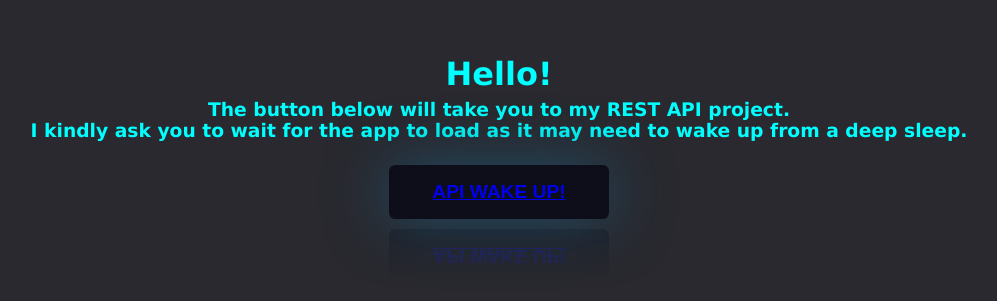
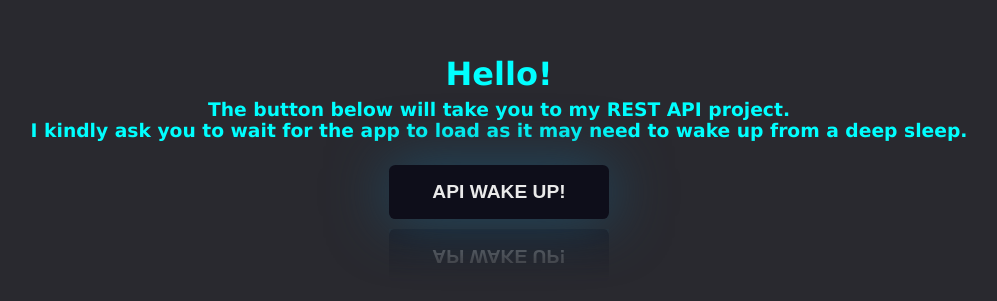
Before and after one commit to deljanin/Middleman, a plain HTML site: page index.html in a window 1280 px wide. Shown: the part 263-564 px from the top of the page, without its empty margins (141-1138 px from the left). Drawn offline with Linux system fonts and the light colour scheme.

Commit message:
Minor fix for the href styles.

```diff
--- a/index.html
+++ b/index.html
@@ -11,6 +11,9 @@
     *{
         margin: unset;
         padding: unset;
+    }
+    a{
+        all: unset;
     }
     div{
         font-family: 'Lucida Sans', 'Lucida Sans Regular', 'Lucida Grande', 'Lucida Sans Unicode', Geneva, Verdana, sans-serif;
```
